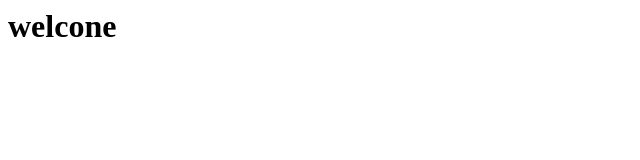
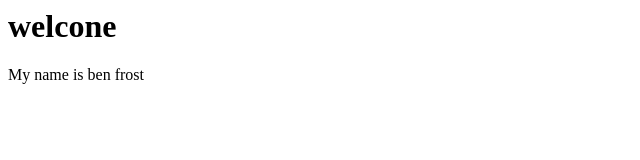
Before and after one commit to johnfjennings/GitPractice, a plain HTML site: page index.html in a window 1280 px wide. Shown: the whole page, without its empty margins (0-640 px from the left). Drawn offline with Linux system fonts and the light colour scheme.

Commit message:
Added ben fileadded ben paragraph to index

```diff
--- a/index.html
+++ b/index.html
@@ -1 +1,3 @@
 <h1>welcone</h1>
+
+<p>My name is ben frost </p>
```
